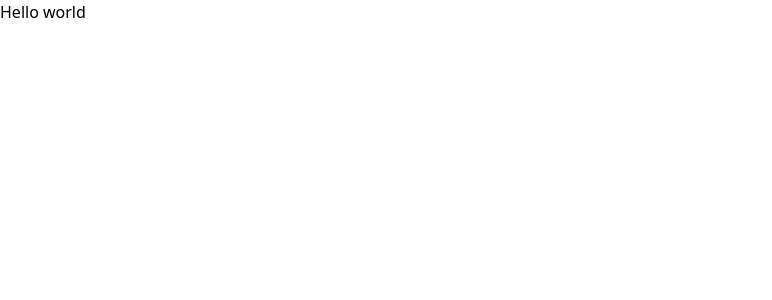
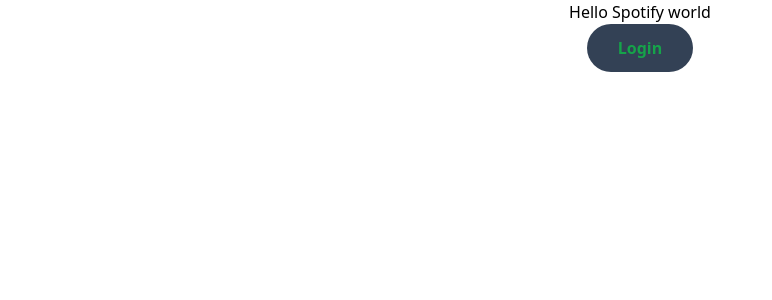
Before and after one commit to RenGVZ/chansong, a Next.js app: page / in a window 1280 px wide. Shown: the top 300 px of the page, without its empty margins (0-772 px from the left). Built offline with nearby package versions, Linux system fonts and the light colour scheme.

Commit message:
added hash utility function

```diff
--- a/pages/index.tsx
+++ b/pages/index.tsx
@@ -1,10 +1,42 @@
+import { useState, useEffect } from 'react'
 import Head from 'next/head'
 import Image from 'next/image'
 import { Inter } from '@next/font/google'
+import hash from '../utilities/hash'
 
 const inter = Inter({ subsets: ['latin'] })
+const authEndpoint = "https://accounts.spotify.com/authorize"
+
+interface Token {
+  access_key: string
+}
 
 export default function Home() {
+  const [state, setState] = useState({
+    token: null,
+    item: {
+      album: {
+        images: [{ url: "" }]
+      },
+      name: "",
+      artists: [{ name: "" }],
+      duration_ms: 0
+    },
+    is_playing: "Paused",
+    progress_ms: 0,
+    no_data: false
+  })
+
+  useEffect(() => {
+    // let token:<string> = 'hash.access_key';
+
+  }, [])
+
+  const spotifyLogin = () => {
+    // console.log(hash);
+    console.log(process.env.NEXT_PUBLIC_SPOTIFY_CLIENT_ID);
+  }
+
   return (
     <>
       <Head>
@@ -13,8 +45,15 @@ export default function Home() {
         <meta name="viewport" content="width=device-width, initial-scale=1" />
         <link rel="icon" href="/favicon.ico" />
       </Head>
-      <div>
-        Hello world
+      <div className="flex flex-col justify-center items-center">
+        Hello Spotify world
+
+        <button
+          className="w-1/12 bg-slate-700 text-green-600 rounded-full p-3 font-bold hover:text-slate-700 hover:bg-slate-200"
+          onClick={spotifyLogin}
+        >
+          Login
+        </button>
       </div>
     </>
   )
--- /dev/null
+++ b/utilities/hash.js
@@ -0,0 +1,14 @@
+// get hash of URL
+const hash = window.location.hash
+  .substring(1)
+  .split("&")
+  .reduce(function(initial, item) {
+    if (item) {
+      var parts = item.split("=");
+      initial[parts[0]] = decodeURIComponent(parts[1]);
+    }
+    return initial;
+  }, {});
+window.location.hash = "";
+
+export default hash;
--- /dev/null
+++ b/utilities/index.js
@@ -0,0 +1 @@
+export { default as hash } from './hash'
```
Also changed, not shown: 1 other file (tests, documents, lock files or other folders).
